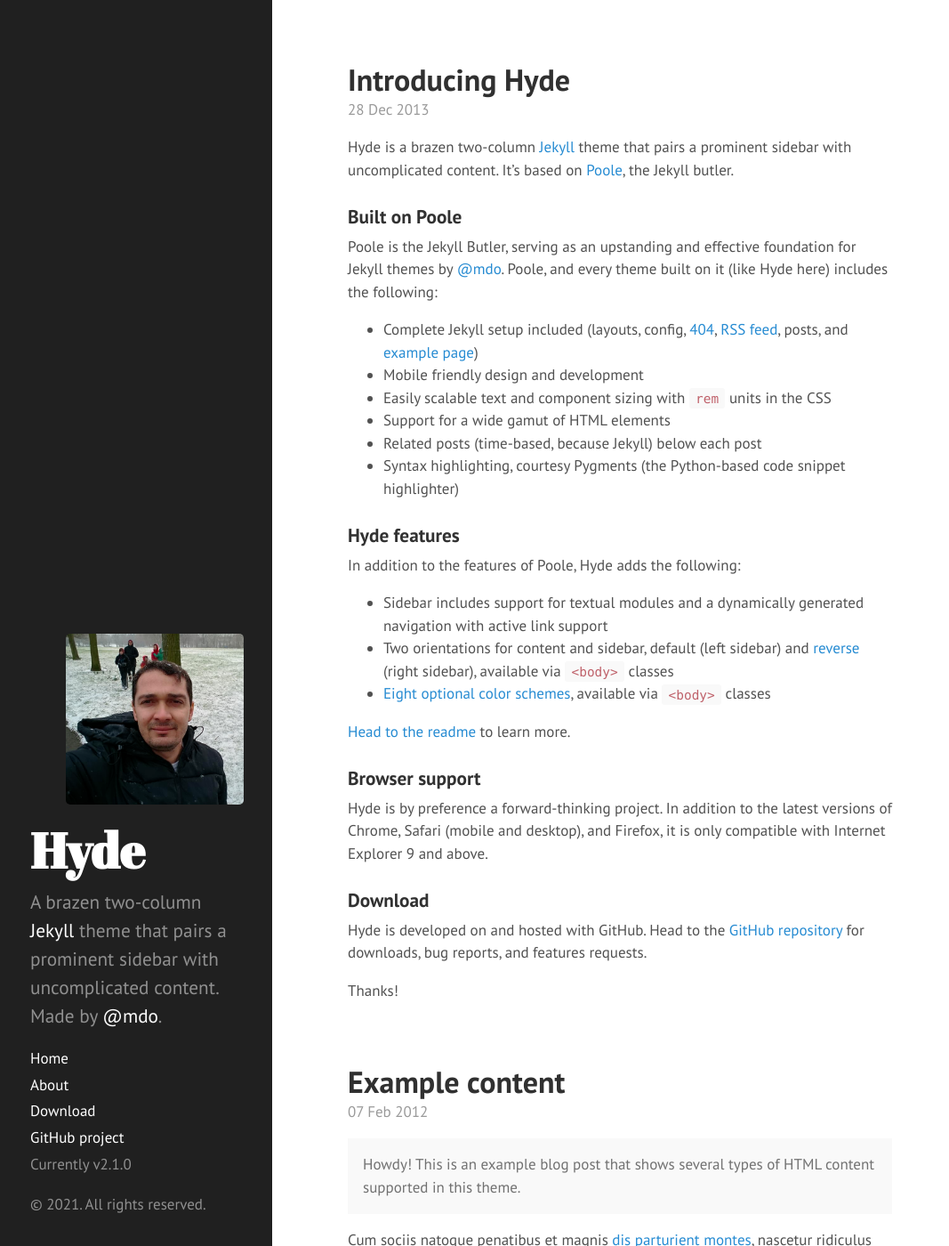
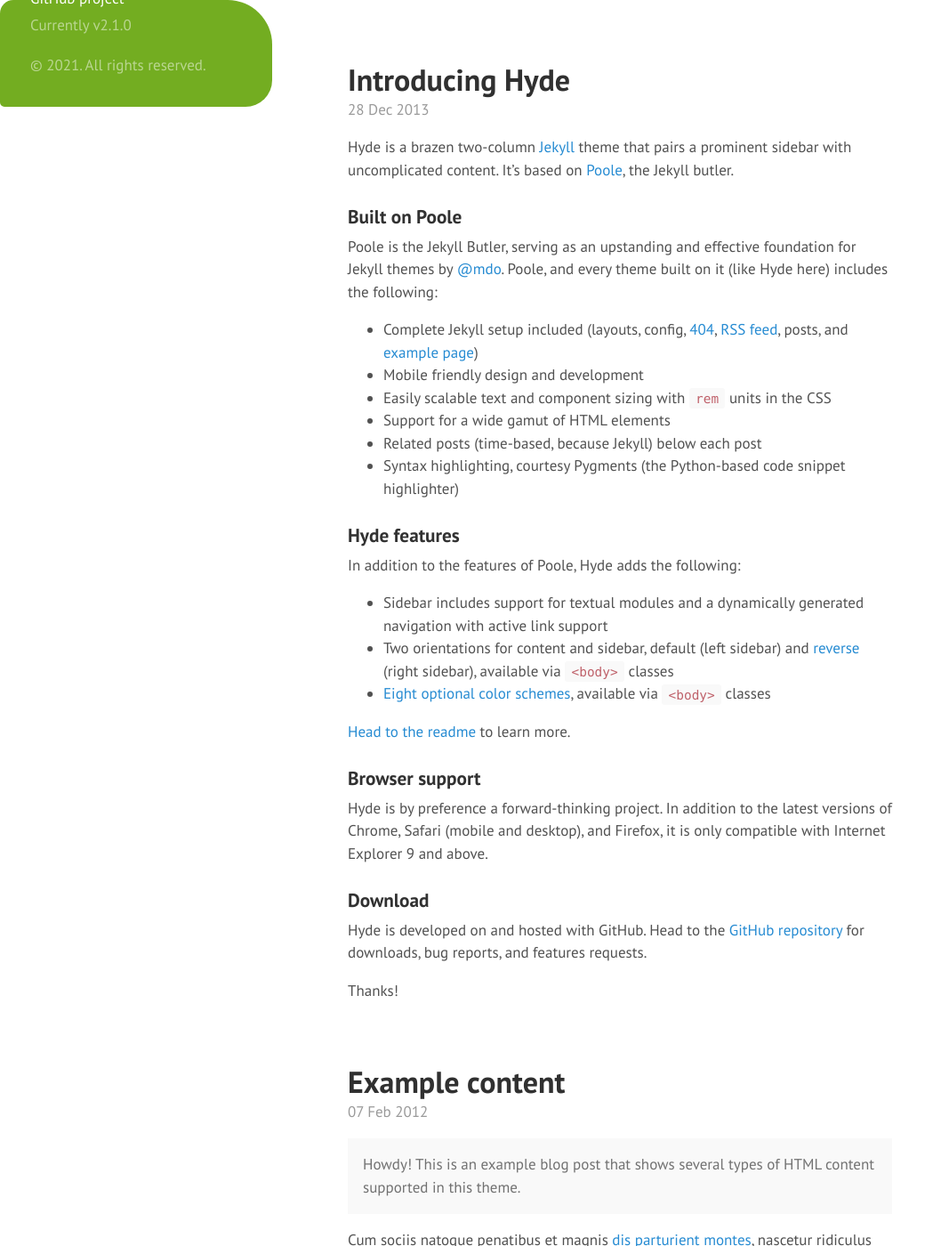
Before and after one commit to geocabral/geocabral.github.io, a Jekyll site: the page built from index.html, in a window 1280 px wide and 1400 px high. Shown: the whole window at 89% size, without its empty margins (0-1067 px from the left). Built offline with Jekyll 4.4.1, drawn with Linux system fonts in a browser that asks for light colours; Markdown is read by kramdown in place of the engine named in the settings; the list of posts is cut into pages by our own code.

Commit message:
Update hyde.css

```diff
--- a/public/css/hyde.css
+++ b/public/css/hyde.css
@@ -58,6 +58,12 @@
   padding: 2rem 1rem;
   color: rgba(255,255,255,.5);
   background-color: #202020;
+  border-radius: 15px 50px 30px 5px;
+  background: #73AD21;
+  padding: 20px;
+  width: 100px;
+  height: 120px;
+
 }
 @media (min-width: 48em) {
   .sidebar {
```
